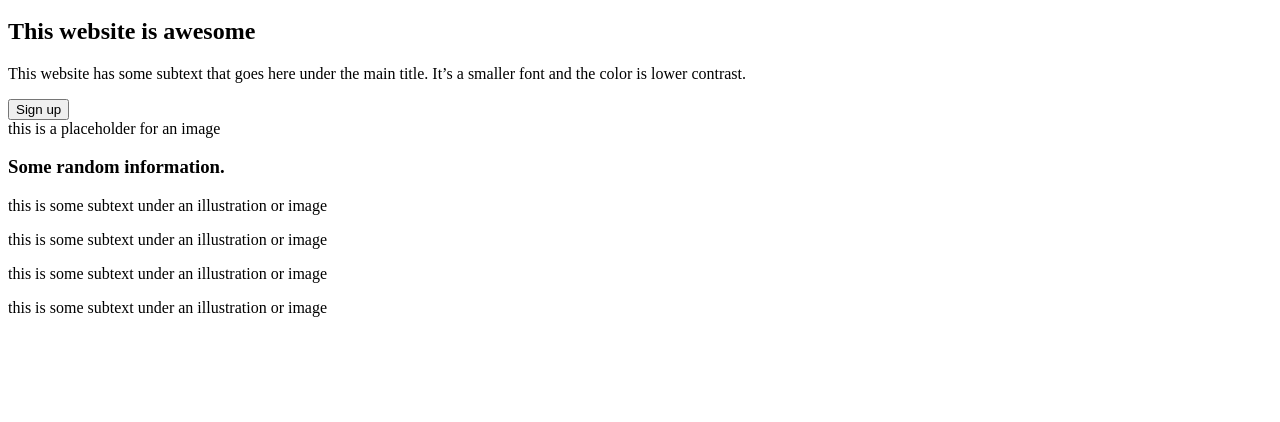
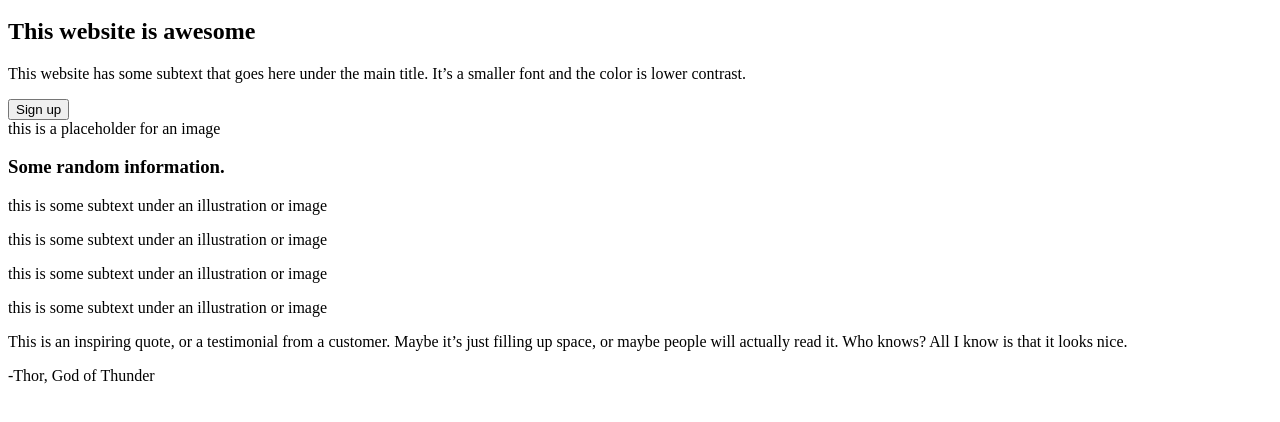
Before and after one commit to I-DMK/Project-Landing-Page, a plain HTML site: page index.html in a window 1280 px wide. Shown: the part 136-558 px from the top of the page. Drawn offline with Linux system fonts and the light colour scheme.

Commit message:
Added quote section structure

```diff
--- a/index.html
+++ b/index.html
@@ -53,5 +53,13 @@
         </div>
     </section>
 
+    <!-- Quote Section -->
+    <section class="quote">
+        <p>This is an inspiring quote, or a testimonial from a customer.
+        Maybe it’s just filling up space, or maybe people will actually read it.
+        Who knows? All I know is that it looks nice.</p>
+        <p class="quote-author">-Thor, God of Thunder</p>
+    </section>
+
 </body>
 </html>
```
